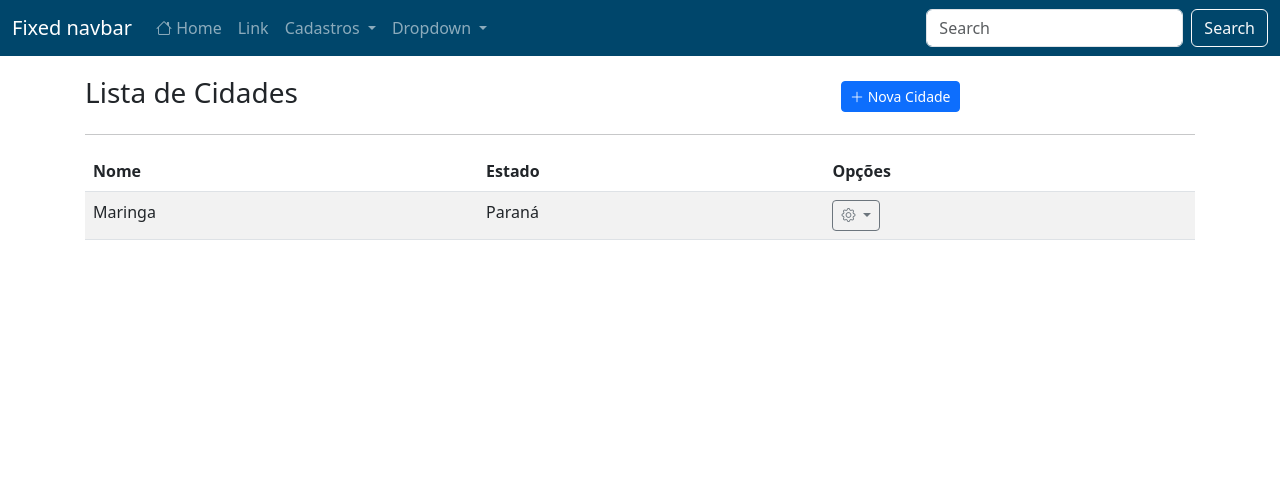
After one commit to GustavoOrelio/BeautyTime, a Django app: page /listar/cidade/ in a window 1280 px wide. The commit adds this page. Shown: the top 480 px of the page. Run offline with Django 4.2, Linux system fonts and the light colour scheme; data comes from the database, SQL or seed files in the repository; both versions use the stored data as it was after the commit; some libraries are stand-ins or nearby versions.

Commit message:
Cadastros de Estado e Cidade

```diff
--- a/cadastros/models.py
+++ b/cadastros/models.py
@@ -38,6 +38,22 @@ class Funcionario(models.Model):
         return f"{self.nome} ({self.telefone})"
 
 
+class Estado(models.Model):
+    nome = models.CharField(max_length=50)
+    sigla = models.CharField(max_length=2)
+
+    def __str__(self):
+        return self.nome
+
+
+class Cidade(models.Model):
+    nome = models.CharField(max_length=50)
+    estado = models.ForeignKey(Estado, on_delete=models.PROTECT)
+
+    def __str__(self):
+        return f"{self.nome} ({self.estado.sigla})"
+
+
 class Servico(models.Model):
     nome = models.CharField(max_length=50)
     descricao = models.CharField(max_length=100)
--- /dev/null
+++ b/cadastros/templates/cadastros/list/cidade.html
@@ -0,0 +1,59 @@
+{% extends 'paginas/modelo.html' %}
+
+{% load static %}
+
+{% block conteudo %}
+
+<div class="row justify-content-center align-items-center mt-3">
+    <div class="col-md-8">
+        <h3 class="">Lista de Cidades</h3>
+    </div>
+    <div class="col-md">
+        <a href="{% url 'cadastrar-cidade' %}" class="btn btn-primary btn-sm">
+            <i class="bi bi-plus-lg"></i>
+            Nova Cidade
+        </a>
+    </div>
+</div>
+
+<hr>
+
+<div class="table-responsive-lg">
+    <table class="table table-striped">
+        <thead>
+            <tr>
+                <th>Nome</th>
+                <th>Estado</th>
+                <th>Opções</th>
+            </tr>
+        </thead>
+        <tbody>
+            {% for obj in object_list %}
+            <tr class="">
+                <td>{{ obj.nome }}</td>
+                <td>{{ obj.estado.nome }}</td>
+                <td>
+                    <div class="dropdown">
+                        <a class="btn btn-sm btn-outline-secondary dropdown-toggle" href="#" role="button" data-bs-toggle="dropdown" aria-expanded="false">
+                            <i class="bi bi-gear"></i>
+                        </a>
+                        <ul class="dropdown-menu">
+                          <li><a class="dropdown-item text-primary" href="{% url 'editar-cidade' obj.pk %}">
+                            <i class="bi bi-pencil-square"></i> Editar</a></li>
+                          <li><a class="dropdown-item text-danger" href="{% url 'excluir-cidade' obj.pk %}">
+                            <i class="bi bi-trash"></i> Excluir</a></li>
+                        </ul>
+                      </div>
+                </td>
+            </tr>
+            {% empty %}
+            <tr>
+                <th colspan="100%">Nenhum registro encontrado.</th>
+            </tr>
+            {% endfor %}
+        </tbody>
+    </table>
+</div>
+
+
+{% endblock %}
--- a/cadastros/urls.py
+++ b/cadastros/urls.py
@@ -1,7 +1,6 @@
 from django.urls import path
 
-from .views import FuncionarioCreate, FuncionarioUpdate, FuncionarioList, FuncionarioDetail, FuncionarioDelete
-from .views import ClienteCreate, ClienteUpdate, ClienteList, ClienteDetail, ClienteDelete
+from .views import *
 
 urlpatterns = [
     ###################################### FUNCIONARIO ######################################
@@ -26,4 +25,24 @@ urlpatterns = [
          ClienteDelete.as_view(), name="excluir-cliente"),
     path("detalhar/cliente/<int:pk>/",
          ClienteDetail.as_view(), name="detalhar-cliente"),
+
+    # URLs para a classe Estado
+    path("cadastrar/estado/", EstadoCreateView.as_view(), name="cadastrar-estado"),
+    path("editar/estado/<int:pk>/",
+         EstadoUpdateView.as_view(), name="editar-estado"),
+    path("listar/estado/", EstadoListView.as_view(), name="listar-estado"),
+    path("excluir/estado/<int:pk>/",
+         EstadoDeleteView.as_view(), name="excluir-estado"),
+    path("detalhar/estado/<int:pk>/",
+         EstadoDetailView.as_view(), name="detalhar-estado"),
+
+    # URLs para a classe Cidade
+    path("cadastrar/cidade/", CidadeCreateView.as_view(), name="cadastrar-cidade"),
+    path("editar/cidade/<int:pk>/",
+         CidadeUpdateView.as_view(), name="editar-cidade"),
+    path("listar/cidade/", CidadeListView.as_view(), name="listar-cidade"),
+    path("excluir/cidade/<int:pk>/",
+         CidadeDeleteView.as_view(), name="excluir-cidade"),
+    path("detalhar/cidade/<int:pk>/",
+         CidadeDetailView.as_view(), name="detalhar-cidade"),
 ]
--- a/cadastros/views.py
+++ b/cadastros/views.py
@@ -1,4 +1,5 @@
-from .models import Funcionario, Cliente
+from django.http import HttpResponseRedirect
+from .models import *
 from django.urls import reverse_lazy
 
 from django.views.generic.edit import CreateView, UpdateView, DeleteView
@@ -28,6 +29,30 @@ class ClienteCreate(CreateView):
     success_url = reverse_lazy("listar-cliente")
 
 
+class EstadoCreateView(CreateView):
+    model = Estado
+    fields = ["nome", "sigla"]
+    template_name = "cadastros/form.html"
+    success_url = reverse_lazy("listar-estado")
+
+    def get_context_data(self, *args, **kwargs):
+        dados = super().get_context_data(*args, **kwargs)
+        dados["titulo"] = "Cadastro de Estados"
+        return dados
+
+
+class CidadeCreateView(CreateView):
+    model = Cidade
+    fields = ["nome", "estado"]
+    template_name = "cadastros/form.html"
+    success_url = reverse_lazy("listar-cidade")
+
+    def get_context_data(self, *args, **kwargs):
+        dados = super().get_context_data(*args, **kwargs)
+        dados["titulo"] = "Cadastro de Cidades"
+        return dados
+
+
 #################### ATUALIZAR ####################
 
 class FuncionarioUpdate(UpdateView):
@@ -43,6 +68,21 @@ class ClienteUpdate(UpdateView):
     template_name = "cadastros/form.html"
     success_url = reverse_lazy("listar-cliente")
 
+
+class EstadoUpdateView(UpdateView):
+    model = Estado
+    fields = ["nome", "sigla"]
+    template_name = "cadastros/form.html"
+    success_url = reverse_lazy("listar-estado")
+
+
+class CidadeUpdateView(UpdateView):
+    model = Cidade
+    fields = ["nome", "estado"]
+    template_name = "cadastros/form.html"
+    success_url = reverse_lazy("listar-cidade")
+
+
 #################### DELETAR ####################
 
 
@@ -57,6 +97,18 @@ class ClienteDelete(DeleteView):
     template_name = "cadastros/form.html"
     success_url = reverse_lazy("listar-cliente")
 
+
+class EstadoDeleteView(DeleteView):
+    model = Estado
+    template_name = "cadastros/form.html"
+    success_url = reverse_lazy("listar-estado")
+
+class CidadeDeleteView(DeleteView):
+    model = Cidade
+    template_name = "cadastros/form.html"
+    success_url = reverse_lazy("listar-cidade")
+
+
 #################### LISTAR ####################
 
 
@@ -69,6 +121,17 @@ class ClienteList(ListView):
     model = Cliente
     template_name = "cadastros/list/cliente.html"
 
+
+class EstadoListView(ListView):
+    model = Estado
+    template_name = "cadastros/list/estado.html"
+
+
+class CidadeListView(ListView):
+    model = Cidade
+    template_name = "cadastros/list/cidade.html"
+
+
 #################### DETALHES ####################
 
 
@@ -80,3 +143,13 @@ class FuncionarioDetail(DetailView):
 class ClienteDetail(DetailView):
     model = Cliente
     template_name = "cadastros/detail/cliente.html"
+
+
+class EstadoDetailView(DetailView):
+    model = Estado
+    template_name = "cadastros/detail/estado.html"
+
+
+class CidadeDetailView(DetailView):
+    model = Cidade
+    template_name = "cadastros/detail/cidade.html"
--- a/paginas/templates/paginas/modelo.html
+++ b/paginas/templates/paginas/modelo.html
@@ -57,7 +57,8 @@
                             <ul class="dropdown-menu">
                                 <li><a class="dropdown-item" href="{% url 'listar-funcionario' %}">Funcionario</a></li>
                                 <li><a class="dropdown-item" href="{% url 'listar-cliente' %}">Cliente</a></li>
-
+                                <li><a class="dropdown-item" href="{% url 'listar-estado' %}">Estado</a></li>
+                                <li><a class="dropdown-item" href="{% url 'listar-cidade' %}">Cidade</a></li>
                             </ul>
                         </li>
 
```
Also changed, not shown: cadastros/templates/cadastros/list/estado.html (added, +59 -0 lines), cadastros/migrations/0002_estado_alter_agendamento_dataagendamento_and_more.py (added), cadastros/migrations/0003_alter_cidade_estado.py (added), db.sqlite3.
